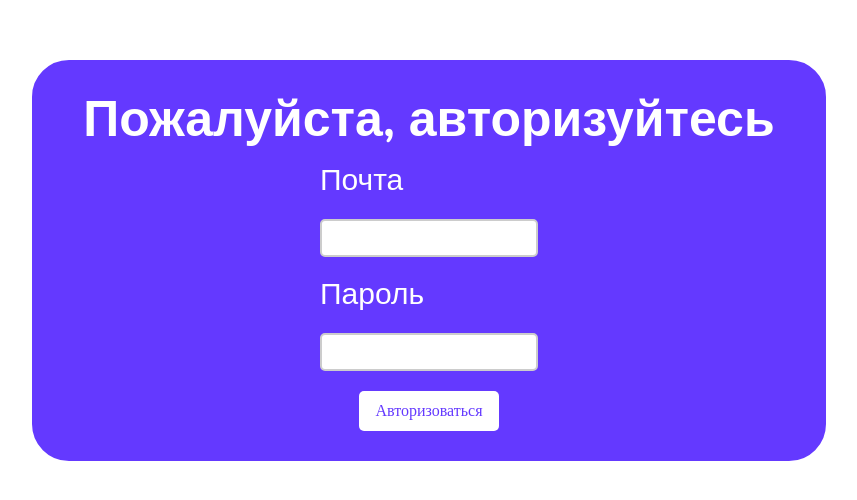
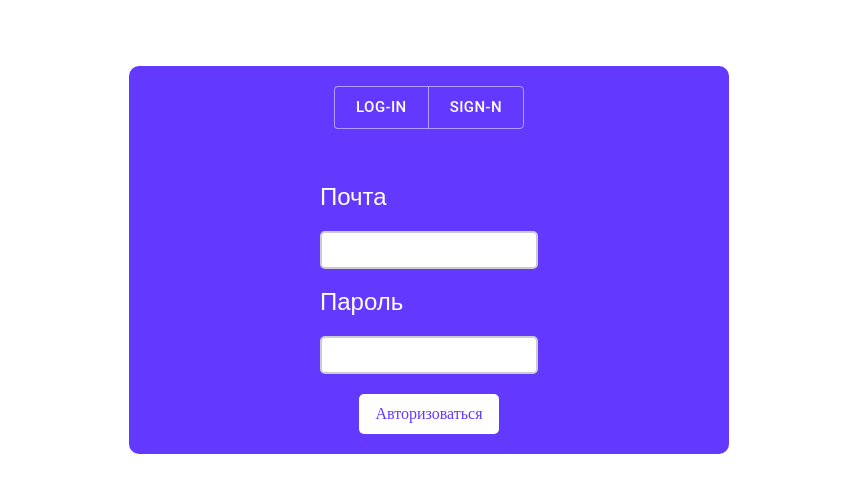
Before and after one commit to gorohov09/online-school-app, a React (Create React App) app: page /login in a window 1280 px wide. Shown: the part 140-640 px from the top of the page, without its empty margins (211-1068 px from the left). Built offline with nearby package versions, Linux system fonts and the light colour scheme.

Commit message:
Работаем над формой авторизации

```diff
--- a/src/App.jsx
+++ b/src/App.jsx
@@ -11,22 +11,24 @@ import AddTaskPage from "./pages/course/addTask/AddTaskPage";
 import HomeStudentPage from "./pages/homeStudent/HomeStudentPage";
 import SolveTasksPage from "./pages/solveTasks/SolveTasksPage";
 import StudentRatingByCoursePage from "./pages/studentRatingByCourse/StudentRatingByCoursePage";
+import AuthForm from "./components/authForm/AuthForm";
 import { Routes, Route } from "react-router-dom";
 import { useState } from "react";
 import useToken from "./hooks/useToken";
 
 function App() {
-	const { token, setToken } = useToken();
-	const [isAuth, setIsAuth] = useState(false);
+	// const { token, setToken } = useToken();
+	// const [isAuth, setIsAuth] = useState(false);
 
-	if(!token && !isAuth) {
-		console.log('Токена нет')
-		return <LoginPage setToken={setToken} setIsAuth={setIsAuth}/>
-	}
+	// if(!token && !isAuth) {
+	// 	console.log('Токена нет')
+	// 	return <LoginPage setToken={setToken} setIsAuth={setIsAuth}/>
+	// }
 
   	return (
     <div className="App">
-            <Routes>
+		<AuthForm/>
+            {/* <Routes>
                 <Route path="/" element={<HomePage setIsAuth={setIsAuth}/>} />
 				<Route path="/courses" element={<CoursesPage setIsAuth={setIsAuth}/>} />
 				<Route path="/courses/:courseId" element={<CourseSinglePage setIsAuth={setIsAuth}/>} />
@@ -41,7 +43,7 @@ function App() {
 				<Route path="/courseForStudent/:courseId" element={<CourseForStudentPage setIsAuth={setIsAuth} />}/>
 				<Route path="/solveTasks/:lessonId" element={<SolveTasksPage setIsAuth={setIsAuth} />}/>
 				<Route path="/studentRatingByCourse/:courseId" element={<StudentRatingByCoursePage />}></Route>
-            </Routes>
+            </Routes> */}
     </div>
   );
 }
--- /dev/null
+++ b/src/components/authForm/AuthForm.jsx
@@ -0,0 +1,55 @@
+import Button from '@mui/material/Button';
+import ButtonGroup from '@mui/material/ButtonGroup';
+
+import './authForm.scss';
+
+import { createTheme, ThemeProvider  } from '@mui/material/styles';
+
+const theme = createTheme({
+  palette: {
+    primary: {
+      main: '#ffffff',
+      darker: '#502dcd',
+    },
+  },
+});
+
+const AuthForm = () => {
+
+
+    return (
+        <div className="auth_form__container">
+            <div className="auth_form__form">
+                <ThemeProvider theme={theme}>
+                    <ButtonGroup variant="outlined" size="large" aria-label="outlined button group">
+                        <Button>Log-in</Button>
+                        <Button>Sign-n</Button>
+                    </ButtonGroup>
+                </ThemeProvider>
+
+                <div class="form login_form">
+                    <form>
+                    <div className="email">
+					  		<label>
+        						<p>Почта</p>
+        						<input type="text"/>
+      						</label>
+						</div>
+      					<div className="password">
+							<label>
+        						<p>Пароль</p>
+        						<input type="password"/>
+      						</label>
+						</div>
+      					<div className="button">
+        					<button type="submit">Авторизоваться</button>
+      					</div>
+                    </form>
+                </div>
+
+            </div>
+        </div>
+    )
+}
+
+export default AuthForm;
--- /dev/null
+++ b/src/components/authForm/authForm.scss
@@ -0,0 +1,108 @@
+.auth_form__container{
+    width: 100%;
+    height: 100%;
+    position: fixed;
+    top: 0;
+    left: 0;
+    display: flex;
+    justify-content: center;
+    align-items: center;
+    overflow: auto;
+
+    .auth_form__form{
+        padding: 20px 0;
+        background-color: #6439ff;
+        flex-basis: 600px;
+        display:flex;
+        flex-direction: column;
+        align-items:center;
+        border-radius:10px;
+    }
+
+    .button_group{
+        display:flex;
+        align-items:flex-start;
+        justify-content: center;
+        margin: 20px 0;
+    }
+    .button {
+        button {
+            min-width: 100px;
+            font-family: 'Nunito';
+            appearance: none;
+            border: 0.5px solid #6439ff;;
+            background: white;
+            color: #6439ff;
+            padding: 8px 16px;
+            font-size: 1.5rem;
+            cursor: pointer;
+        }
+    }
+    .form{
+        padding-top: 50px;
+    }
+    form{
+        display: flex;
+        flex-direction: column;
+        justify-content: space-between;
+        align-items: center;
+
+        .email {
+            p {
+                font-size: 1.5em;
+                font-weight: 500;
+                color: white;
+            }
+
+            input[type=text] {
+                padding:5px;
+                border:2px solid #ccc;
+                -webkit-border-radius: 5px;
+                border-radius: 5px;
+            }
+
+            input[type=text]:focus {
+                border-color:#333;
+            }
+
+            margin-bottom: 15px;
+        }
+
+        .password {
+            p {
+                font-size: 1.5em;
+                font-weight: 500;
+                color: white;
+            }
+
+            input[type=password] {
+                padding:5px;
+                border:2px solid #ccc;
+                -webkit-border-radius: 5px;
+                border-radius: 5px;
+            }
+
+            input[type=password]:focus {
+                border-color:#333;
+            }
+
+            margin-bottom: 20px;
+        }
+
+        .button {
+            button {
+                min-width: 100px;
+                font-family: 'Nunito';
+                appearance: none;
+                border: 0;
+                border-radius: 5px;
+                background: white;
+                color: #6439ff;
+                padding: 8px 16px;
+                font-size: 1rem;
+                cursor: pointer;
+            }
+        }
+    }
+
+}
```
Also changed, not shown: src/components/muiTheme.jsx (added).
